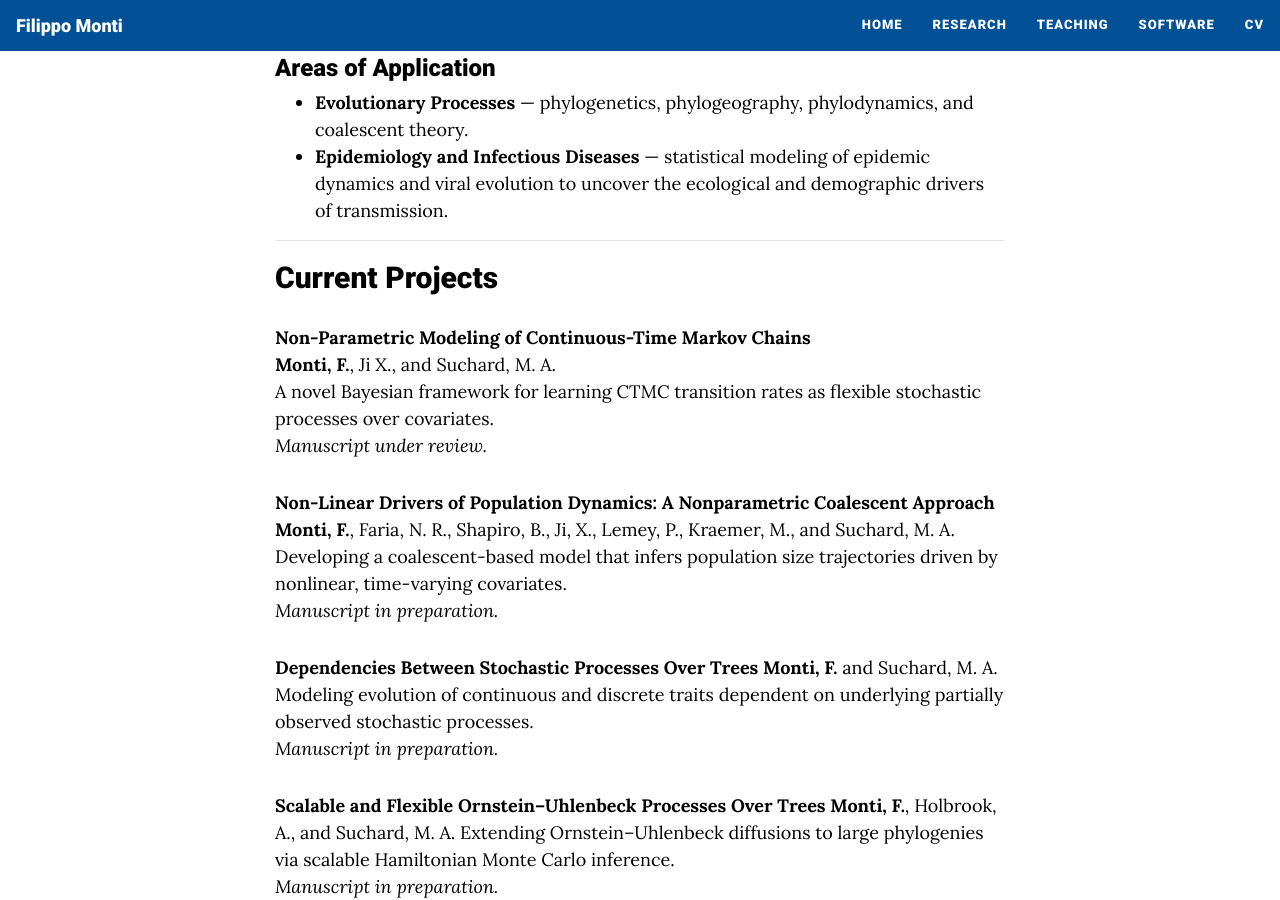
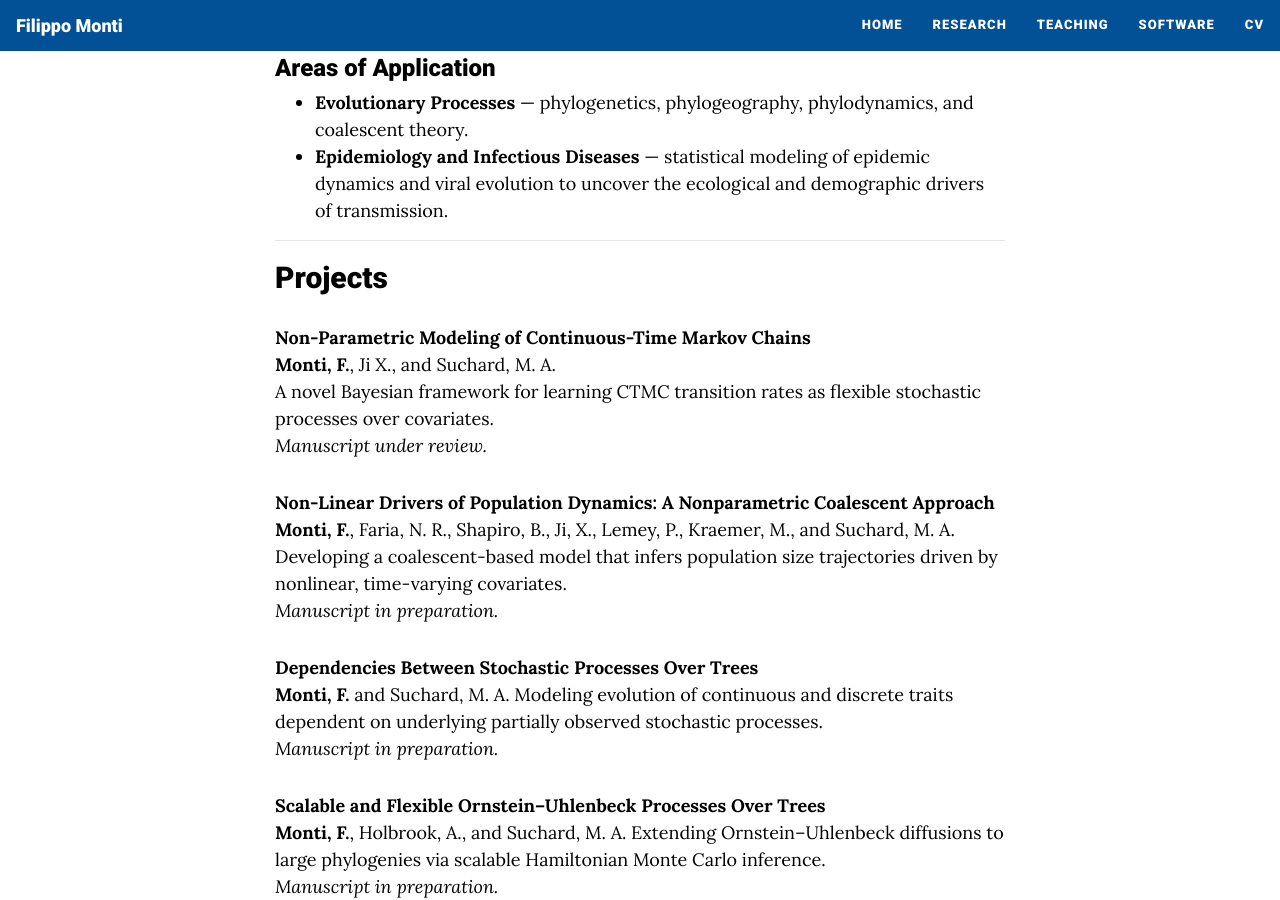
Before and after one commit to fil-monti/fil-monti.github.io, a Jekyll site: the page built from myresearch.md, in a window 1280 px wide and 900 px high, scrolled down 659 px. Built offline with Jekyll 4.4.1, drawn with Linux system fonts in a browser that asks for light colours; nearby versions of some CDN libraries.

```diff
--- a/myresearch.md
+++ b/myresearch.md
@@ -22,7 +22,7 @@
 
 ---
 
-## Current Projects
+## Projects
 
 **Non-Parametric Modeling of Continuous-Time Markov Chains**
 **Monti, F.**, Ji X., and Suchard, M. A.
```
